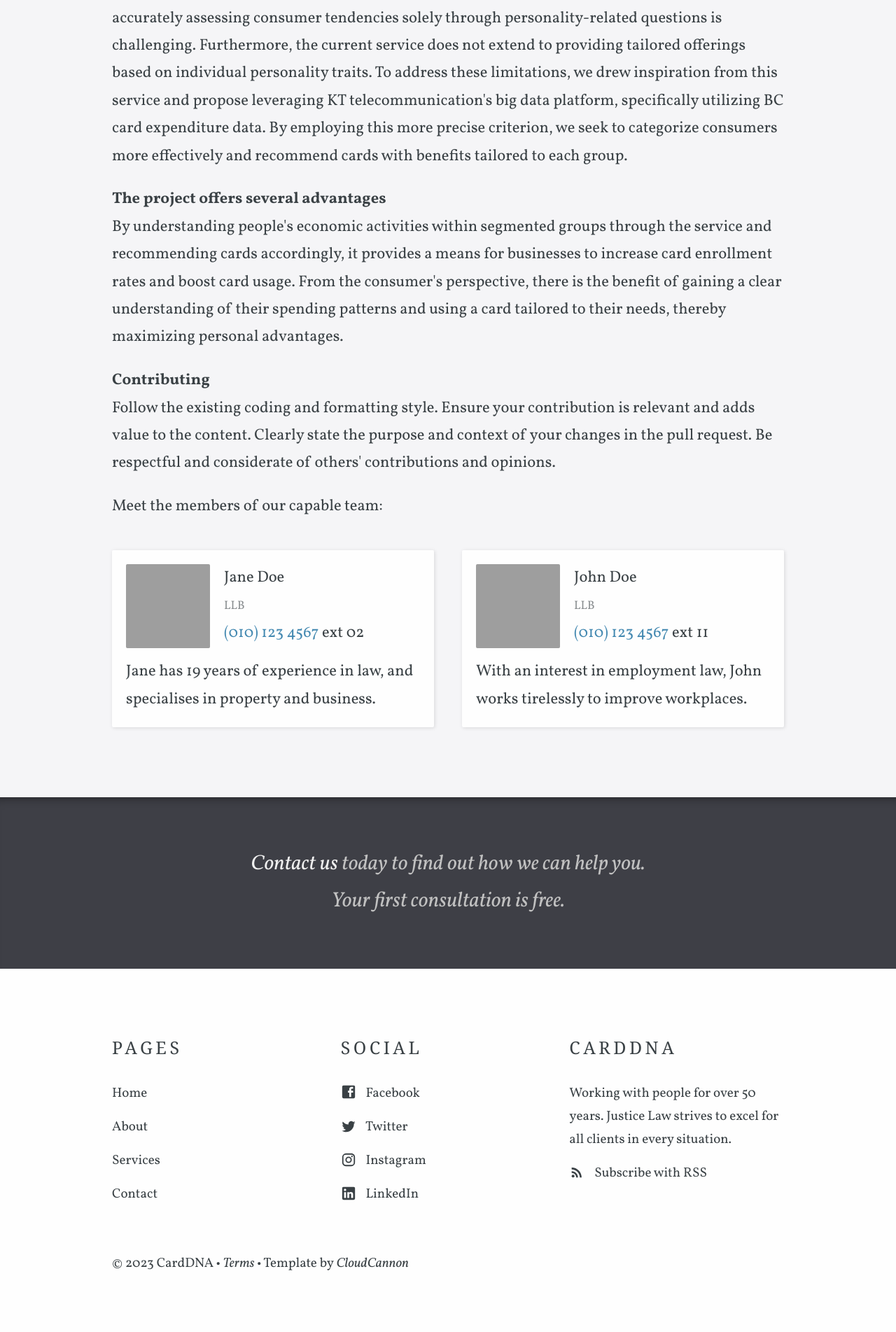
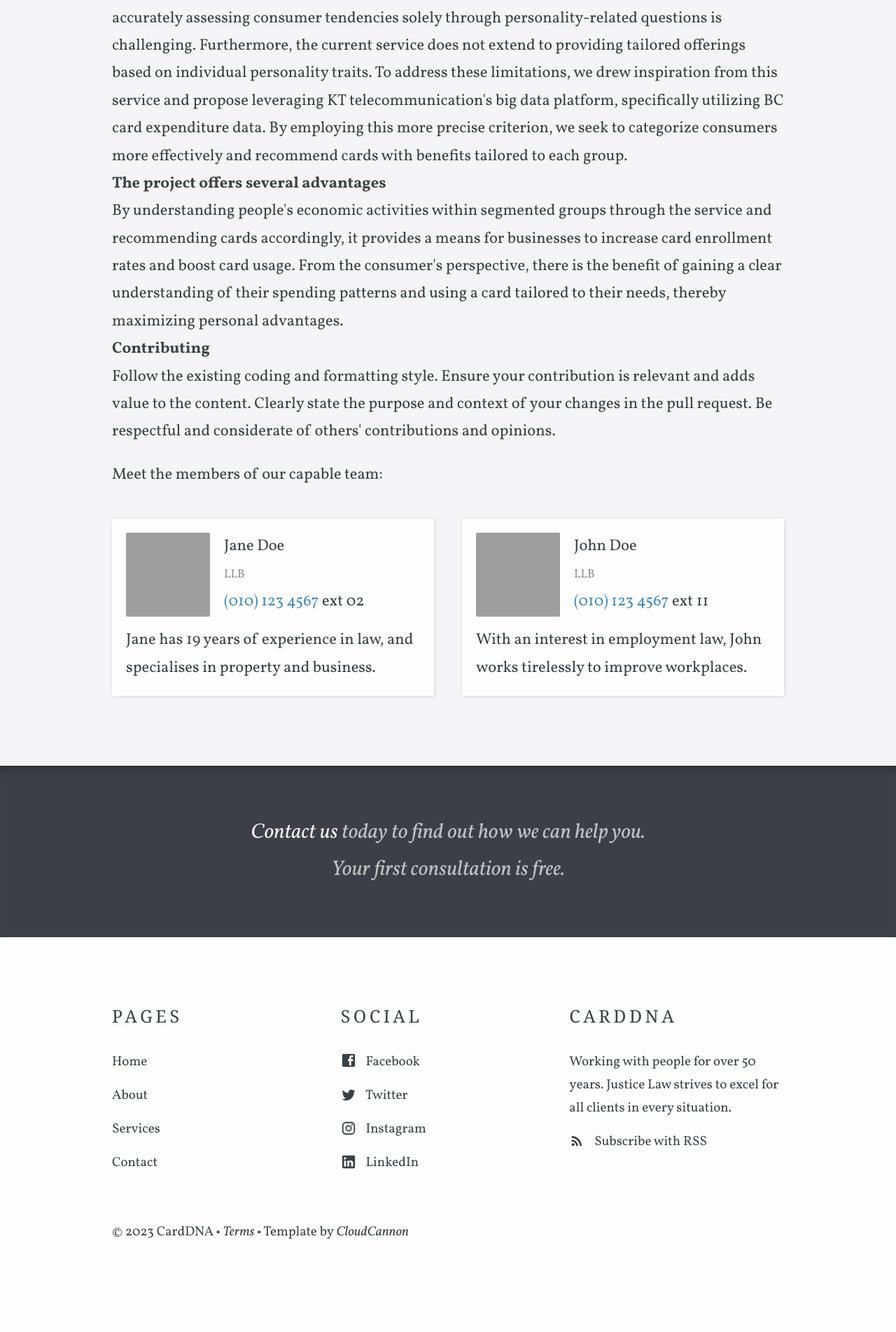
Before and after one commit to Lee-wonjae/Lee-wonjae.github.io, a Jekyll site: the page built from about.html, in a window 1280 px wide. Shown: the part 688-2591 px from the top of the page at 70% size. Built offline with Jekyll 4.4.1, drawn with Linux system fonts in a browser that asks for light colours; some web fonts are replaced; after the commit the page ends 2546 px from its top, so only the background shows below that; grey boxes are pictures that could not be loaded.

Commit message:
add about

```diff
--- a/about.html
+++ b/about.html
@@ -11,14 +11,10 @@ navigation_order: 1
 	<p>
 		<strong>The purpose of the project</strong>
 		<br>We aim to create a service that distinguishes consumer characteristics among the recent MZ generation using the popular MBTI personality framework. However, a drawback is that accurately assessing consumer tendencies solely through personality-related questions is challenging. Furthermore, the current service does not extend to providing tailored offerings based on individual personality traits. To address these limitations, we drew inspiration from this service and propose leveraging KT telecommunication's big data platform, specifically utilizing BC card expenditure data. By employing this more precise criterion, we seek to categorize consumers more effectively and recommend cards with benefits tailored to each group.
-
-	</p>
-	<p>
+		<br>
 		<strong>The project offers several advantages</strong>
 		<br>By understanding people's economic activities within segmented groups through the service and recommending cards accordingly, it provides a means for businesses to increase card enrollment rates and boost card usage. From the consumer's perspective, there is the benefit of gaining a clear understanding of their spending patterns and using a card tailored to their needs, thereby maximizing personal advantages.
-
-	</p>
-	<p>
+		<br>
 		<strong>Contributing</strong>
 		<br>Follow the existing coding and formatting style.
 		Ensure your contribution is relevant and adds value to the content.
```
